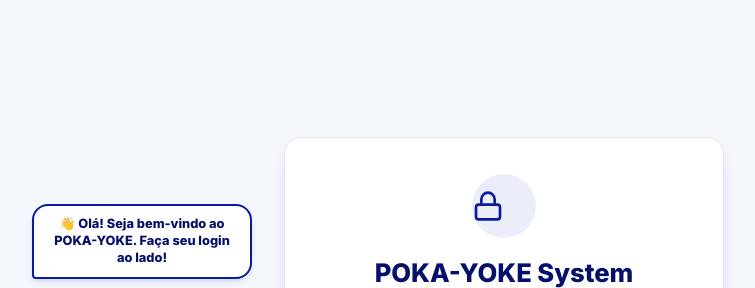
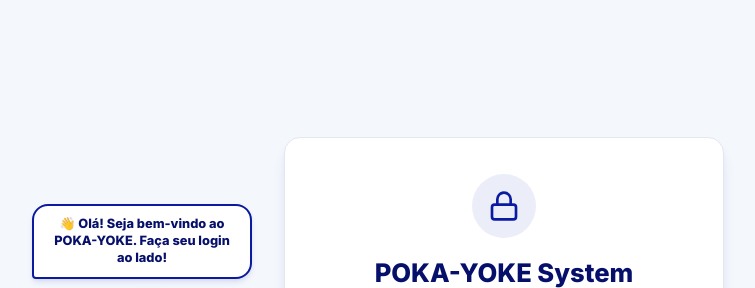
Before and after one commit to luizhenri25/poka-yoke, a React (Vite) app: page /login in a window 1280 px wide. Shown: the top 288 px of the page, without its empty margins (262-1017 px from the left). Built offline with nearby package versions, Linux system fonts and the light colour scheme.

Commit message:
fix: Alinhamento e centralizacao perfeita do icone de cadeado na tela de login

```diff
--- a/src/pages/Login.jsx
+++ b/src/pages/Login.jsx
@@ -112,10 +112,10 @@ export default function Login() {
             borderRadius: '50%',
             backgroundColor: 'rgba(10, 27, 159, 0.08)',
             color: 'var(--color-primary)',
-            display: 'inline-flex',
+            display: 'flex',
             alignItems: 'center',
-            justify: 'center',
-            marginBottom: '1rem'
+            justifyContent: 'center',
+            margin: '0 auto 1rem'
           }}>
             <Lock size={32} color="var(--color-primary)" />
           </div>
```
